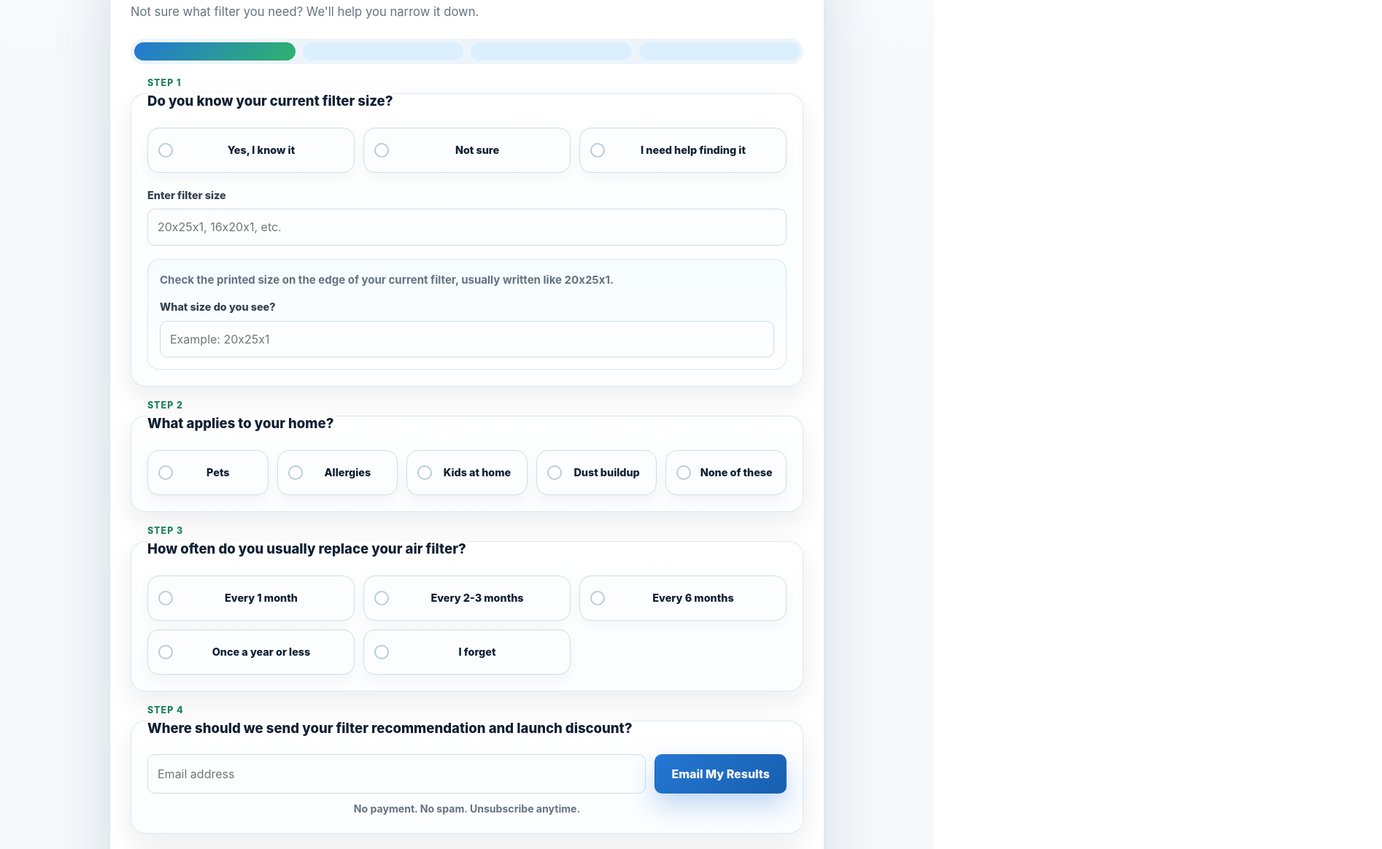
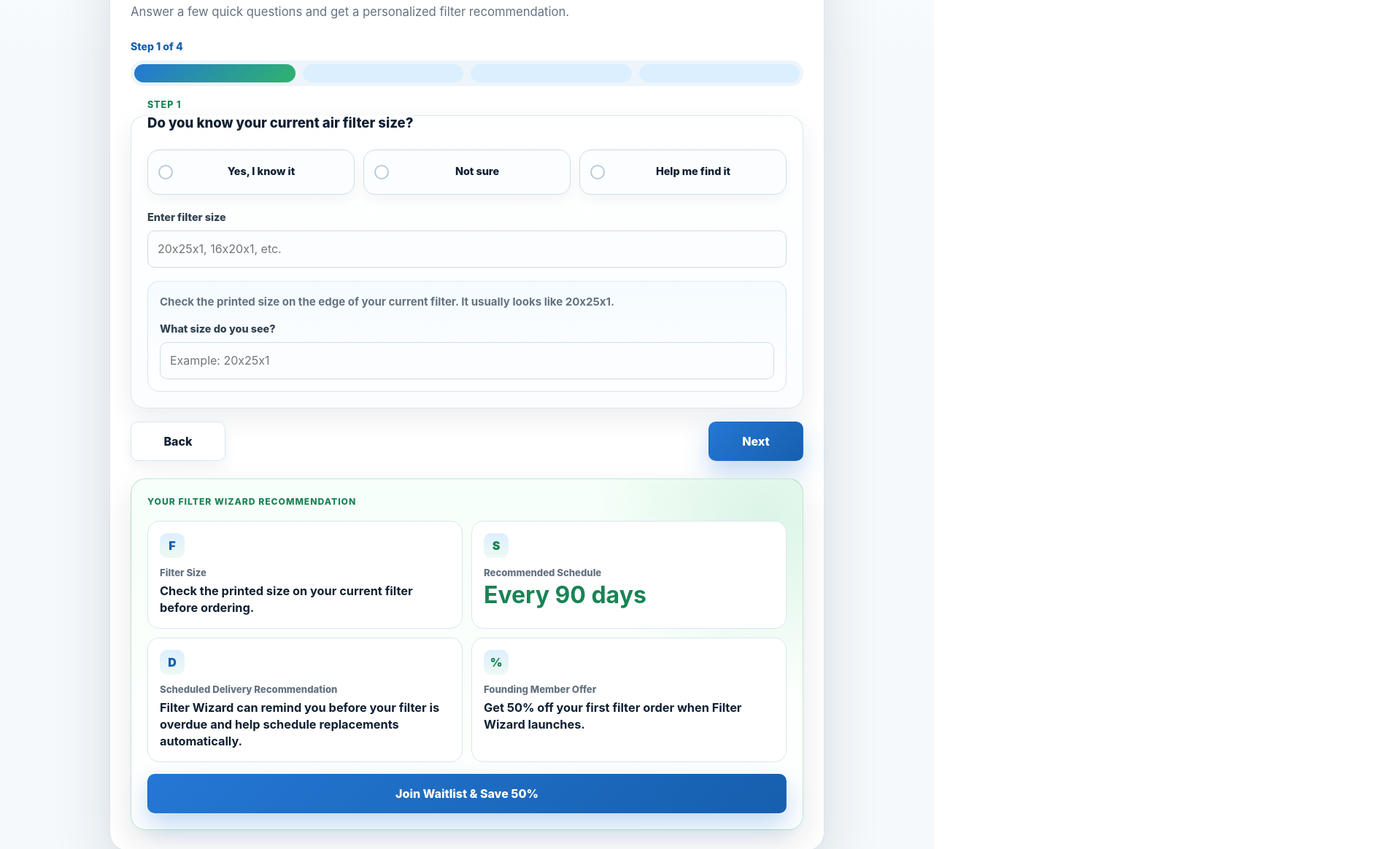
Before and after one commit to gageg123-de/Test, a plain HTML site: page index.html in a window 1280 px wide. Shown: the part 1383-2547 px from the top of the page at 73% size, 1894 px wide, since content can reach past the window. Drawn offline with Linux system fonts and the light colour scheme.

Commit message:
Add files via upload

```diff
--- a/index.html
+++ b/index.html
@@ -72,7 +72,7 @@
           <div class="tool-intro">
             <p class="eyebrow">Free Homeowner Tool</p>
             <h2>Filter Wizard Finder</h2>
-            <p>Not sure what filter you need? We'll help you narrow it down.</p>
+            <p>Answer a few quick questions and get a personalized filter recommendation.</p>
           </div>
 
           <form class="finder-form" id="filter-finder" action="https://formspree.io/f/mzdlpbwp" method="POST" data-tool-form>
@@ -80,26 +80,29 @@
             <input type="hidden" name="source" value="Filter Wizard Finder">
             <input type="hidden" name="filterRecommendation" data-recommendation-field>
 
-            <div class="tool-progress" aria-label="Filter Wizard Finder steps">
-              <span>1</span>
-              <span>2</span>
-              <span>3</span>
-              <span>4</span>
+            <div class="tool-status">
+              <p class="tool-progress-label" data-progress-label>Step 1 of 4</p>
+              <div class="tool-progress" aria-label="Filter Wizard Finder progress">
+                <span>1</span>
+                <span>2</span>
+                <span>3</span>
+                <span>4</span>
+              </div>
             </div>
 
-            <fieldset class="tool-step" data-step="1">
-              <legend><span>Step 1</span> Do you know your current filter size?</legend>
+            <fieldset class="tool-step active" data-step="1">
+              <legend><span>Step 1</span> Do you know your current air filter size?</legend>
               <div class="choice-grid">
                 <label><input type="radio" name="sizeKnowledge" value="known" required><span>Yes, I know it</span></label>
                 <label><input type="radio" name="sizeKnowledge" value="unsure"><span>Not sure</span></label>
-                <label><input type="radio" name="sizeKnowledge" value="help"><span>I need help finding it</span></label>
+                <label><input type="radio" name="sizeKnowledge" value="help"><span>Help me find it</span></label>
               </div>
               <div class="conditional-field" data-known-size hidden>
                 <label for="known-filter-size">Enter filter size</label>
                 <input id="known-filter-size" name="knownFilterSize" type="text" placeholder="20x25x1, 16x20x1, etc.">
               </div>
               <div class="conditional-field guidance-card" data-size-guidance hidden>
-                <p>Check the printed size on the edge of your current filter, usually written like 20x25x1.</p>
+                <p>Check the printed size on the edge of your current filter. It usually looks like 20x25x1.</p>
                 <label for="visible-filter-size">What size do you see?</label>
                 <input id="visible-filter-size" name="visibleFilterSize" type="text" placeholder="Example: 20x25x1">
               </div>
@@ -132,29 +135,41 @@
               <div class="tool-email-row">
                 <label class="sr-only" for="tool-email">Email address</label>
                 <input id="tool-email" name="email" type="email" autocomplete="email" placeholder="Email address" required>
-                <button class="btn btn-primary form-submit" type="submit">Email My Results</button>
+                <button class="btn btn-primary form-submit" type="submit">Get My Results</button>
               </div>
               <p class="form-trust">No payment. No spam. Unsubscribe anytime.</p>
               <p class="form-success" role="status" aria-live="polite" data-form-success hidden>You're on the list. We'll email your filter recommendation, launch discount, and early access details soon.</p>
               <p class="form-error" role="alert" data-form-error hidden>Something went wrong while sending your result. Please try again in a moment.</p>
             </fieldset>
+
+            <div class="quiz-actions">
+              <button class="btn btn-secondary" type="button" data-quiz-back hidden>Back</button>
+              <button class="btn btn-primary" type="button" data-quiz-next>Next</button>
+            </div>
+            <p class="form-error step-error" role="alert" data-step-error hidden>Please choose an option to continue.</p>
           </form>
 
           <article class="result-card" data-result-card hidden>
             <p class="eyebrow">Your Filter Wizard Recommendation</p>
             <div class="result-grid">
               <div>
-                <span>Filter size</span>
+                <span>Filter Size</span>
                 <strong data-result-size>Check the printed size on your current filter before ordering.</strong>
               </div>
               <div>
-                <span>Recommended schedule</span>
+                <span>Recommended Schedule</span>
                 <strong data-result-schedule>Every 90 days</strong>
+                <p class="warning-note" data-result-warning hidden>You may be replacing your filter too late.</p>
+              </div>
+              <div>
+                <span>Scheduled Delivery Recommendation</span>
+                <strong>Filter Wizard can remind you before your filter is overdue and help schedule replacements automatically.</strong>
+              </div>
+              <div>
+                <span>Founding Member Offer</span>
+                <strong>Get 50% off your first filter order when Filter Wizard launches.</strong>
               </div>
             </div>
-            <p class="warning-note" data-result-warning hidden>You may be replacing your filter too late.</p>
-            <p>Filter Wizard can remind you before your filter is overdue and help schedule replacements on time.</p>
-            <p class="offer-line">Founding members get 50% off their first filter order when Filter Wizard launches.</p>
             <button class="btn btn-primary" type="button" data-result-cta>Join Waitlist & Save 50%</button>
           </article>
         </div>
--- a/script.js
+++ b/script.js
@@ -8,9 +8,15 @@
 const resultCard = document.querySelector("[data-result-card]");
 const resultCta = document.querySelector("[data-result-cta]");
 const finalConfirmation = document.querySelector("[data-final-confirmation]");
+const quizSteps = toolForm ? [...toolForm.querySelectorAll("[data-step]")] : [];
+const quizBackButton = document.querySelector("[data-quiz-back]");
+const quizNextButton = document.querySelector("[data-quiz-next]");
+const progressLabel = document.querySelector("[data-progress-label]");
+const stepError = document.querySelector("[data-step-error]");
 const storageKey = "filterWizardEarlyAccess";
 let hasTrackedToolStart = false;
 let latestToolEmail = "";
+let currentStep = 1;
 
 function trackEvent(eventName, parameters = {}) {
   if (typeof window.gtag === "function") {
@@ -121,16 +127,87 @@
   if (!toolForm) return;
 
   const progressItems = [...toolForm.querySelectorAll(".tool-progress span")];
-  const formData = new FormData(toolForm);
-  const completed = [
-    Boolean(formData.get("sizeKnowledge")),
-    formData.getAll("homeConditions").length > 0,
-    Boolean(formData.get("replacementTiming")),
-    Boolean(formData.get("email"))
-  ];
+  progressItems.forEach((item, index) => {
+    item.classList.toggle("active", index < currentStep);
+  });
 
-  progressItems.forEach((item, index) => {
-    item.classList.toggle("active", completed[index] || index === 0);
+  if (progressLabel) {
+    progressLabel.textContent = `Step ${currentStep} of 4`;
+  }
+}
+
+function setStepError(message = "") {
+  if (!stepError) return;
+  stepError.textContent = message || "Please choose an option to continue.";
+  stepError.hidden = !message;
+}
+
+function showStep(stepNumber) {
+  currentStep = Math.min(Math.max(stepNumber, 1), 4);
+  setStepError("");
+
+  quizSteps.forEach((step) => {
+    step.classList.toggle("active", Number(step.dataset.step) === currentStep);
+  });
+
+  if (quizBackButton) {
+    quizBackButton.hidden = currentStep === 1;
+  }
+
+  if (quizNextButton) {
+    quizNextButton.hidden = currentStep === 4;
+  }
+
+  updateProgress();
+}
+
+function validateStep(stepNumber) {
+  if (!toolForm) return false;
+
+  if (stepNumber === 1) {
+    const selectedSize = toolForm.querySelector("input[name='sizeKnowledge']:checked");
+    if (!selectedSize) {
+      setStepError("Choose whether you know your current air filter size.");
+      return false;
+    }
+  }
+
+  if (stepNumber === 2) {
+    const conditions = [...toolForm.querySelectorAll("input[name='homeConditions']:checked")];
+    if (!conditions.length) {
+      setStepError("Choose at least one home condition, or select None of these.");
+      return false;
+    }
+  }
+
+  if (stepNumber === 3) {
+    const selectedTiming = toolForm.querySelector("input[name='replacementTiming']:checked");
+    if (!selectedTiming) {
+      setStepError("Choose how often you usually replace your filter.");
+      return false;
+    }
+  }
+
+  setStepError("");
+  setFormMessage(toolForm, "clear");
+  return true;
+}
+
+function goToNextStep() {
+  markToolStarted("next_click");
+  if (!validateStep(currentStep)) return;
+  showStep(currentStep + 1);
+  toolForm?.scrollIntoView({
+    behavior: window.matchMedia("(prefers-reduced-motion: reduce)").matches ? "auto" : "smooth",
+    block: "start"
+  });
+}
+
+function goToPreviousStep() {
+  showStep(currentStep - 1);
+  toolForm?.scrollIntoView({
+    behavior: window.matchMedia("(prefers-reduced-motion: reduce)").matches ? "auto" : "smooth",
+    block: "start"
   });
 }
 
@@ -171,6 +248,7 @@
   resultCard.querySelector("[data-result-warning]").hidden = !recommendation.warning;
   resultCard.hidden = false;
   resultCard.classList.add("visible");
+  toolForm.hidden = true;
 
   trackEvent("filter_result_viewed", {
     recommended_schedule: recommendation.schedule,
@@ -285,7 +363,7 @@
     setFormMessage(toolForm, "error", "Something went wrong while sending your result. Please try again in a moment.");
   } finally {
     submitButton.disabled = false;
-    submitButton.textContent = "Email My Results";
+    submitButton.textContent = "Get My Results";
   }
 }
 
@@ -337,6 +415,7 @@
   });
 
   window.setTimeout(() => {
+    showStep(1);
     toolForm?.querySelector("input[name='sizeKnowledge']")?.focus({ preventScroll: true });
   }, 350);
 
@@ -345,7 +424,7 @@
 
 setHeaderState();
 setupRevealAnimations();
-updateProgress();
+showStep(1);
 window.addEventListener("scroll", setHeaderState, { passive: true });
 
 if (navToggle && navMenu) {
@@ -372,16 +451,26 @@
     updateNoneOption(event.target);
     updateSizeFields();
     updateProgress();
+    setStepError("");
     setFormMessage(toolForm, "clear");
   });
 
   toolForm.addEventListener("input", () => {
     markToolStarted("field_input");
     updateProgress();
+    setStepError("");
     setFormMessage(toolForm, "clear");
   });
 
   toolForm.addEventListener("submit", handleToolSubmit);
+}
+
+if (quizNextButton) {
+  quizNextButton.addEventListener("click", goToNextStep);
+}
+
+if (quizBackButton) {
+  quizBackButton.addEventListener("click", goToPreviousStep);
 }
 
 if (finalForm) {
--- a/style.css
+++ b/style.css
@@ -525,9 +525,7 @@
 .tool-section {
   padding: 76px 0;
   background:
-    linear-gradient(180deg, #ffffff 0%, var(--surface) 14%, var(--surface) 100%),
-    radial-gradient(circle at 8% 22%, rgba(36, 119, 212, 0.08), transparent 30%),
-    radial-gradient(circle at 92% 12%, rgba(47, 179, 109, 0.1), transparent 28%),
+    linear-gradient(180deg, #ffffff 0%, var(--surface) 18%, var(--surface) 100%),
     var(--surface);
 }
 
@@ -565,6 +563,18 @@
   gap: 18px;
 }
 
+.tool-status {
+  display: grid;
+  gap: 8px;
+}
+
+.tool-progress-label {
+  margin: 0;
+  color: var(--blue-dark);
+  font-size: 0.88rem;
+  font-weight: 850;
+}
+
 .tool-progress {
   display: grid;
   grid-template-columns: repeat(4, 1fr);
@@ -587,7 +597,7 @@
 }
 
 .tool-step {
-  display: grid;
+  display: none;
   gap: 16px;
   padding: 22px;
   margin: 0;
@@ -596,6 +606,10 @@
   background:
     linear-gradient(180deg, #ffffff, #fbfdff);
   box-shadow: 0 14px 36px rgba(11, 31, 53, 0.08);
+}
+
+.tool-step.active {
+  display: grid;
 }
 
 .tool-step legend {
@@ -720,6 +734,20 @@
   margin: 0;
 }
 
+.quiz-actions {
+  display: flex;
+  justify-content: space-between;
+  gap: 12px;
+}
+
+.quiz-actions .btn {
+  min-width: 130px;
+}
+
+.step-error {
+  margin-top: -4px;
+}
+
 .result-card {
   display: grid;
   gap: 16px;
@@ -739,10 +767,49 @@
 }
 
 .result-grid div {
+  position: relative;
   padding: 16px;
   border: 1px solid var(--line);
   border-radius: 16px;
   background: var(--white);
+}
+
+.result-grid div::before {
+  content: "";
+  display: inline-grid;
+  width: 34px;
+  height: 34px;
+  margin-bottom: 10px;
+  border-radius: 10px;
+  background: linear-gradient(180deg, var(--blue-soft), #edf9f2);
+}
+
+.result-grid div:nth-child(1)::before {
+  content: "F";
+  place-items: center;
+  color: var(--blue-dark);
+  font-weight: 900;
+}
+
+.result-grid div:nth-child(2)::before {
+  content: "S";
+  place-items: center;
+  color: var(--green-dark);
+  font-weight: 900;
+}
+
+.result-grid div:nth-child(3)::before {
+  content: "D";
+  place-items: center;
+  color: var(--blue-dark);
+  font-weight: 900;
+}
+
+.result-grid div:nth-child(4)::before {
+  content: "%";
+  place-items: center;
+  color: var(--green-dark);
+  font-weight: 900;
 }
 
 .result-grid span {
@@ -756,7 +823,14 @@
 .result-grid strong {
   display: block;
   color: var(--text);
-  font-size: 1rem;
+  font-size: 1.02rem;
+  line-height: 1.4;
+}
+
+.result-grid div:nth-child(2) strong {
+  color: var(--green-dark);
+  font-size: clamp(1.45rem, 3vw, 2rem);
+  line-height: 1.05;
 }
 
 .result-card p {
@@ -764,11 +838,13 @@
 }
 
 .warning-note {
-  padding: 11px 12px;
+  margin-top: 10px;
+  padding: 10px 11px;
   border: 1px solid #f1d79a;
   border-radius: 12px;
   color: #76520c;
   background: #fff8e6;
+  font-size: 0.9rem;
   font-weight: 800;
 }
 
@@ -885,7 +961,6 @@
 .comparison-section {
   padding: 76px 0;
   background:
-    radial-gradient(circle at 10% 20%, rgba(36, 119, 212, 0.08), transparent 28%),
     linear-gradient(135deg, rgba(36, 119, 212, 0.08), rgba(47, 179, 109, 0.06)),
     var(--white);
 }
@@ -920,8 +995,6 @@
   padding: 70px 0;
   color: var(--white);
   background:
-    radial-gradient(circle at 16% 20%, rgba(255, 255, 255, 0.16), transparent 32%),
-    radial-gradient(circle at 86% 8%, rgba(242, 139, 46, 0.24), transparent 30%),
     linear-gradient(135deg, var(--blue), var(--green-dark));
 }
 
@@ -1266,6 +1339,10 @@
     border-radius: 16px;
   }
 
+  .tool-status {
+    gap: 7px;
+  }
+
   .tool-step legend {
     font-size: 1.04rem;
   }
@@ -1288,6 +1365,15 @@
   }
 
   .tool-email-row .form-submit {
+    width: 100%;
+  }
+
+  .quiz-actions {
+    display: grid;
+    grid-template-columns: 1fr;
+  }
+
+  .quiz-actions .btn {
     width: 100%;
   }
 
```
